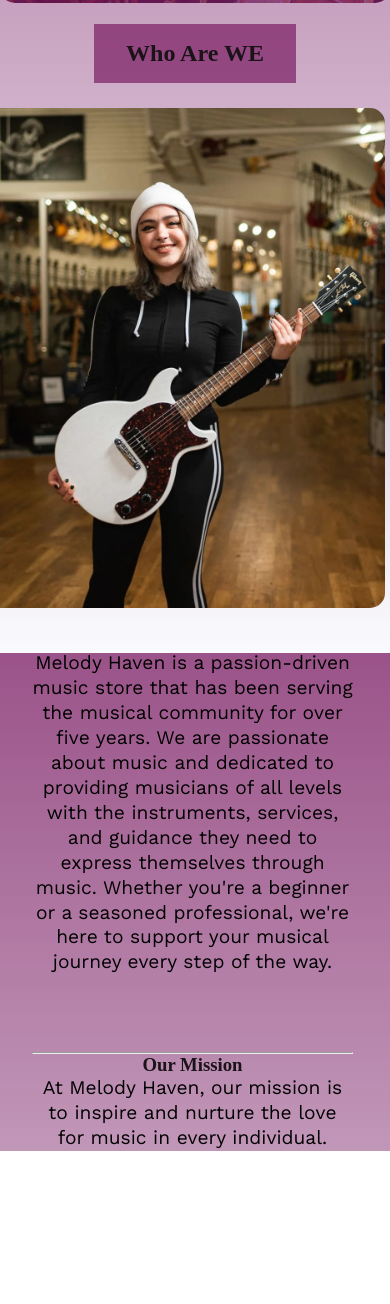
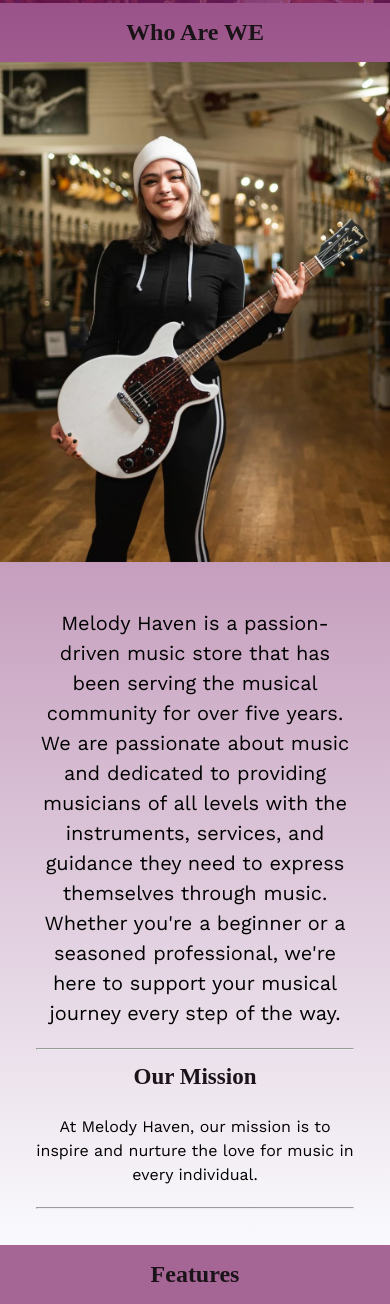
Before and after one commit to rh0se/Music-store-product-landing-page, a plain HTML site: page index.html in a window 390 px wide. Shown: the part 574-1878 px from the top of the page. Before the commit the page ends 1725 px from the top, so only its background shows below. Drawn offline with nearby package versions, Linux system fonts and the light colour scheme; a web font is replaced by a local one.

Commit message:
used both grid and flex-box for the about section

```diff
--- a/index.html
+++ b/index.html
@@ -51,7 +51,7 @@
     </section>
     <section id="about" class="about-section" id="about">
       <h2>Who Are WE</h2>
-
+      <div class="about-flex">
       <div class="about-item">
         <img src="about1.webp" alt="owner,s image" class="about-img">
       </div>
@@ -60,10 +60,11 @@
       <hr>
     <h3>Our Mission</h3>
     <p>At Melody Haven, our mission is to inspire and nurture the love for music in every individual. </p>
+    <hr>
   </div>
-
+</div>
     </section>
-
+    <h2 class="Features">Features</h2>
   </main>
 </body>
 </html>
--- a/styles.css
+++ b/styles.css
@@ -10,7 +10,7 @@
 }
 
 body {
-    background: linear-gradient(to bottom,  rgba(117, 19, 93, 0.73), rgba(245, 246, 252, 0.52));
+
     font-family: 'Work Sans', sans-serif;
 }
 .navbar {
@@ -119,46 +119,48 @@ input[type=checkbox] {
     padding: 10px 20px;
     background-color: rgb(78, 7, 60);
     color: #ec9fd8;
-    margin-top: 10px;
+    margin: 10px 0;
     font-size: larger;
     border-radius: 10px;
     border: none;
+
 }
 
 .shop:hover {
     margin-top: 15px;
     background-color: black;
     cursor: pointer;
+
 }
 
-/* section {
-    width:100%;
-    height: calc(100vh - 77px);
-} */
 .home{
     margin-top:77px;
     background: linear-gradient(to bottom, rgba(245, 246, 252, 0.52), rgba(117, 19, 93, 0.73)),
     url('bg2.jpg') no-repeat;
     background-size: cover;
-    height: calc(100vh - 77px);
+    height: max(calc(100vh - 77px), 600px);
     text-align: center;
     color: /* #f8dff1 */  white;
     display: flex;
     flex-direction: column;
     justify-content: center;
     align-items:center;
-    border-radius: 15px;
+    border-top-left-radius: 15px;
+    border-top-right-radius: 15px;
+
 }
 .home div {
     max-width: 600px;
     display: flex;
     flex-direction: column;
     justify-content: center;
+    gap: 20px;
     align-items: center;
     font-family: 'Work Sans', sans-serif;
 }
 
 h1 {
+    margin-top: 10px;
     font-size: 4rem;
     line-height: 1;
     font-family: 'Eczar', serif;
@@ -184,59 +186,56 @@ h5 {
 }
 
 .about-section {
-
-    display: grid;
-    gap: 5px;
-    grid-template-columns: repeat(2, 1fr);
-    grid-template-rows:  100px repeat(10, 50px);
+    background: linear-gradient(to bottom,  rgba(117, 19, 93, 0.73), rgba(245, 246, 252, 0.52));
 }
 
-.about-section h2 {
-    grid-column: 1/3;
-    justify-self: center;
+.about-section h2{
+    display: grid;
+    grid-template-columns: 1fr;
+    background: none;
 }
 
-.about-item-2{
-    grid-row-start: 2;
-    grid-column: 2/3;
+.about-flex {
+    text-align: center;
     display: flex;
-    flex-direction: column;
-    margin: 3em 2em;
-    text-align: center;
+    flex-wrap: wrap;
+}
+
+.about-item-2, .about-item {
+    flex: 50%;
 
 }
 
-.about-item-2 p {
-    font-size: 1.2em;
-    line-height: 1.3;
-    margin-bottom: 4em;
+.about-item {
+    max-height: 600px;
+
 }
 
-/* .about-section div {
-    height: 400px;
-    display: flex;
-    justify-content: center;
-
-    flex-wrap: wrap;
-    text-align: center;
-    color: #1a1318;
+.about-item img {
+    width: 100%;
+    height: 100%;
+    object-fit: cover;
 }
 
- .about-item {
-    width: max(50%, 375px);
-    align-self: center;
-    gap: 3px;
-} */
-.about-item {
-    grid-row: 2/11;
-    grid-column: 1/2;
+.about-item-2 {
+    display: flex;
+    flex-direction: column;
+    gap: 10px;
+    justify-content: space-between;
+    font-size: 18px;
+    line-height: 1.5;
+    padding: 2em;
 }
-.about-item img {
-    width: 100%;
-    height: 500px;
-    object-fit: cover;
-    border-top-right-radius: 15px;
-    border-bottom-right-radius: 15px;
+
+
+
+.about-item-2 p:first-child {
+    font-size: 20px;
+}
+
+
+.about-item-2 h3 {
+    font-size: 23px;
 }
 
 
@@ -281,6 +280,7 @@ h5 {
     .dropdown {
         left: 50%;
         top: 30px;
+        padding: 1em;
         transform: translateX(35%);
         background-color: #dbb9d3;
         overflow-y: scroll;
@@ -290,24 +290,15 @@ h5 {
         background-color:#a3849b;;
     }
 
-    .about-section {
-        display: grid;
-        grid-template-columns: 1fr;
-    }
-    .about-item {
 
-        grid-column: 1/2;
+
+    .about-item, .about-item-2 {
+        flex: 100%;
     }
 
 
+}
 
-    .about-item-2{
-
-        grid-column: 1/1;
-        grid-row: 11;
-    }
-
-}
 
 @media (max-width: 425px) {
     .logo img {
@@ -319,6 +310,110 @@ h5 {
         height: 500px;
     }
 
+    h1 {
+        font-size: 3rem;
+    }
+
+
+
+    .about-item img {
+
+        border-top-right-radius: unset;
+        border-bottom-right-radius: unset;
+    }
+
+    .dropdown {
+        transform: translateX(10%);
+    }
+    .about-img {
+        content: url("about1mobile.jpg");
+        object-fit: cover;
+    }
+
+
+    .about-item {
+        height: 500px;
+    }
+    .about-item-2 p{
+        margin: 10px 0;
+    }
+
+    .about-item-2 p{
+        font-size: 16px;
+    }
+}
+
+@media (max-width: 320px) {
+    .about-item-2 p{
+    line-height: 1.3;
+    font-size: 16px;
+    margin: 10px 0;
+    }
+}
+
+
+
+
+
+ /* .about-section {
+        display: grid;
+        grid-template-columns: 1fr;
+        grid-template-rows:  100px 500px 400px;
+    }
+    .about-item {
+        max-height: 400px;
+        width: 100vw;
+        grid-column: 1/2;
+    }
+
+
+
+    .about-item-2{
+        padding: 1.5em 1em;
+        grid-column: 1;
+        grid-row: 3;
+        margin: 0;
+
+    }
+
+    .about-item-2 p {
+        margin-bottom: 2em;
+        font-weight: 600;
+        line-height: 1.3;
+        font-size: 1px;
+    }
+
+}  */
+
+/* @media (max-width: 630px) {
+    .about-item-2 p{
+
+
+    }
+}
+ */
+/* @media (max-width: 425px) {
+    .logo img {
+        width: 100px;
+        height: auto;
+    }
+
+    .home {
+        height: 500px;
+    }
+
+    h1 {
+        font-size: 3rem;
+    }
+
+
+
+    .about-item img {
+
+        border-top-right-radius: unset;
+        border-bottom-right-radius: unset;
+    }
+
     .dropdown {
         transform: translateX(25%);
     }
@@ -326,4 +421,120 @@ h5 {
         content: url("about1mobile.jpg");
         object-fit: cover;
     }
+
+
+    .about-item {
+        max-height: 400px;
+    }
+    .about-item-2 {
+        margin: 0;
+    }
+
+
+
+    .about-item-2 p{
+
+        font-size: 15.5px;
+
+
+    }
+
+} */
+/* @media (max-width: 320px) {
+    .about-item-2 p{
+    line-height: 1.3;
+    font-size: 15px;
+    }
+} */
+
+/* .about-section {
+        display: grid;
+        grid-template-columns: 1fr;
+        grid-template-rows:  100px 500px 400px;
+    }
+    .about-item {
+        max-height: 400px;
+        width: 100vw;
+        grid-column: 1/2;
+    }
+
+
+
+    .about-item-2{
+        padding: 1.5em 1em;
+        grid-column: 1;
+        grid-row: 3;
+        margin: 0;
+
+    }
+
+    .about-item-2 p {
+        margin-bottom: 2em;
+        font-weight: 600;
+        line-height: 1.3;
+        font-size: 1px;
+    }
+
 }
+
+/* @media (max-width: 630px) {
+    .about-item-2 p{
+
+
+    }
+}
+ */
+/*@media (max-width: 425px) {
+    .logo img {
+        width: 100px;
+        height: auto;
+    }
+
+    .home {
+        height: 500px;
+    }
+
+    h1 {
+        font-size: 3rem;
+    }
+
+
+
+    .about-item img {
+
+        border-top-right-radius: unset;
+        border-bottom-right-radius: unset;
+    }
+
+    .dropdown {
+        transform: translateX(25%);
+    }
+    .about-img {
+        content: url("about1mobile.jpg");
+        object-fit: cover;
+    }
+
+
+    .about-item {
+        max-height: 400px;
+    }
+    .about-item-2 {
+        margin: 0;
+    }
+
+
+
+    .about-item-2 p{
+
+        font-size: 15.5px;
+
+
+    }
+
+}
+@media (max-width: 320px) {
+    .about-item-2 p{
+    line-height: 1.3;
+    font-size: 15px;
+    }
+}*/
```
